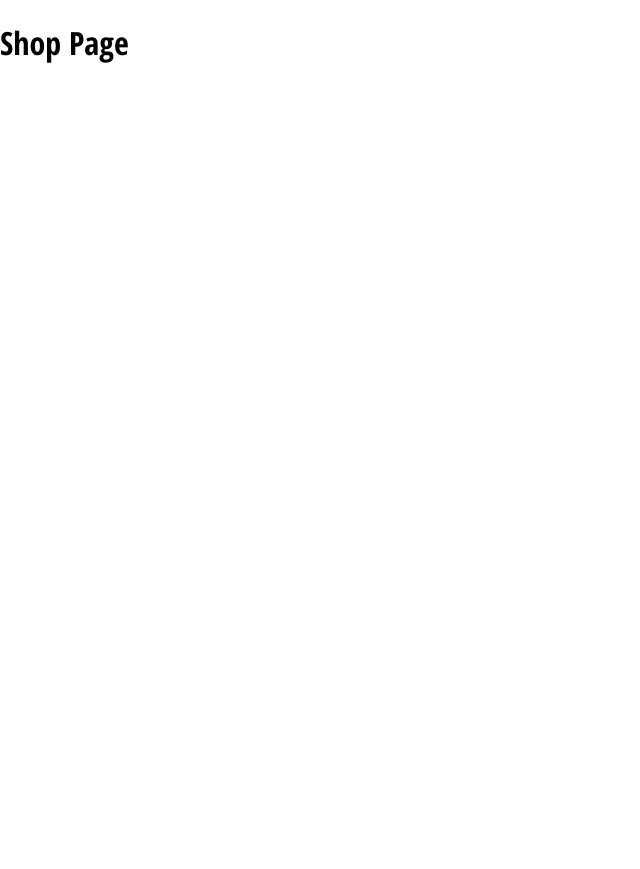
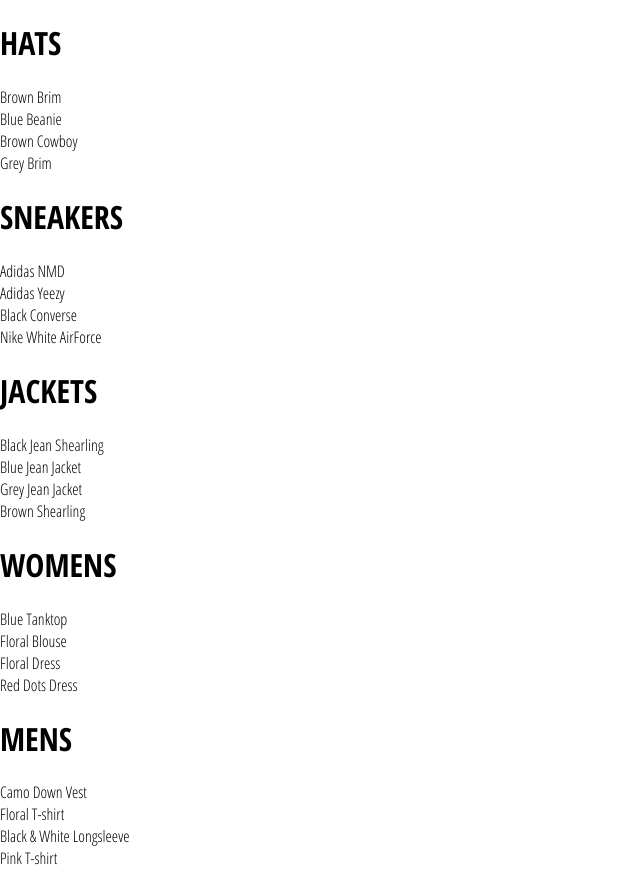
Before and after one commit to officialYogesh/crwn-clothing, a React (Create React App) app: page /shop in a window 1280 px wide. Shown: the whole page, without its empty margins (0-640 px from the left). Before the commit the page ends 800 px from the top, so only its background shows below. Built offline with nearby package versions, Linux system fonts and the light colour scheme.

Commit message:
Added Collection Preview component

```diff
--- /dev/null
+++ b/src/components/collection-preview/collection-preview.component.jsx
@@ -0,0 +1,20 @@
+import React from "react";
+
+import "./collection-preview.styles.scss";
+
+const CollectionPreview = ({ title, items }) => {
+  return (
+    <div className="collection-preview">
+      <h1 className="title">{title.toUpperCase()}</h1>
+      <div className="preview">
+        {items
+          .filter((item, index) => index < 4)
+          .map((item) => (
+            <div key={item.id}>{item.name}</div>
+          ))}
+      </div>
+    </div>
+  );
+};
+
+export default CollectionPreview;
--- a/src/pages/shop/shop.component.jsx
+++ b/src/pages/shop/shop.component.jsx
@@ -1,20 +1,25 @@
 import React, { Component } from "react";
 
 import SHOP_DATA from "./shop.data";
+
+import CollectionPreview from "../../components/collection-preview/collection-preview.component";
 
 export default class ShopPage extends Component {
   constructor(props) {
     super(props);
 
     this.state = {
-      collections: [SHOP_DATA],
+      collections: SHOP_DATA,
     };
   }
 
   render() {
+    const { collections } = this.state;
     return (
-      <div>
-        <h1>Shop Page</h1>
+      <div className="shop-page">
+        {collections.map(({ id, ...otherCollectionProps }) => (
+          <CollectionPreview key={id} {...otherCollectionProps} />
+        ))}
       </div>
     );
   }
```
Also changed, not shown: src/components/collection-preview/collection-preview.styles.scss (added).
